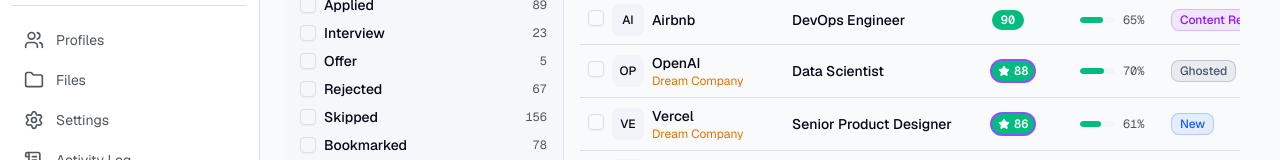
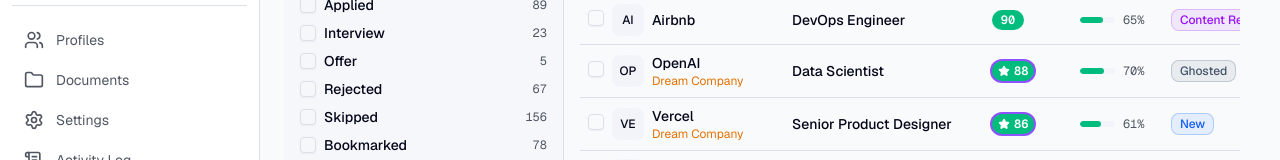
Before and after one commit to rushalvaghani56-cmyk/job-os, a Next.js app: page /jobs in a window 1280 px wide. Shown: the part 504-664 px from the top of the page. Built offline with nearby package versions, Linux system fonts and the light colour scheme.

Commit message:
complete all missing pages and verify existing components

```diff
--- a/components/shell/sidebar-nav.tsx
+++ b/components/shell/sidebar-nav.tsx
@@ -52,7 +52,7 @@ const mainNavItems: NavItem[] = [
 
 const secondaryNavItems: NavItem[] = [
   { label: "Profiles", href: "/profiles", icon: Users },
-  { label: "Files", href: "/documents", icon: Folder },
+  { label: "Documents", href: "/documents", icon: Folder },
   { label: "Settings", href: "/settings", icon: Settings },
   { label: "Activity Log", href: "/activity", icon: ScrollText },
 ]
```
